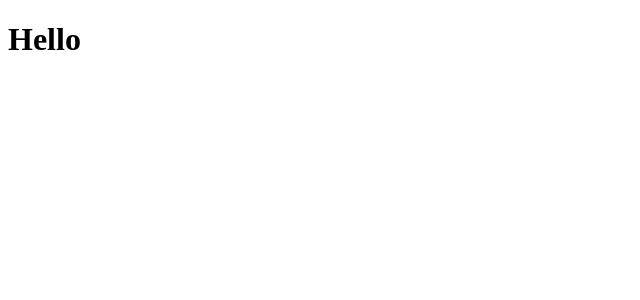
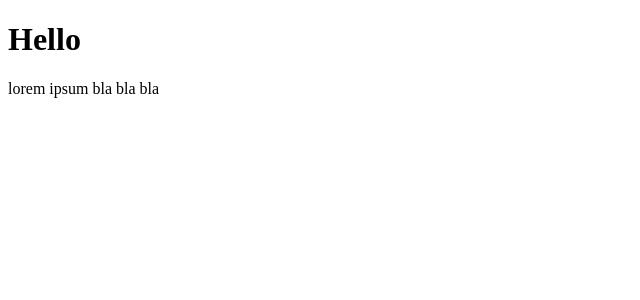
Before and after one commit to nagneo/react-hooks, a React (Create React App) app: page / in a window 1280 px wide. Shown: the top 300 px of the page, without its empty margins (0-640 px from the left). Built offline with nearby package versions, Linux system fonts and the light colour scheme.

Commit message:
[TIL] useFadeIn

```diff
--- a/src/App.js
+++ b/src/App.js
@@ -1,13 +1,12 @@
-import { useBeforeLeave } from "./useBeforeLeave";
+import { useFadeIn } from "./useFadeIn";
 
 const App = () => {
-  const begForLife = () => {
-    console.log("Pls don't leave");
-  }
-  useBeforeLeave(begForLife);
+  const fadeInH1 = useFadeIn(1, 2);
+  const fadeInP = useFadeIn(5, 3);
   return (
     <div className="App">
-      <h1>Hello</h1>
+      <h1 {...fadeInH1}>Hello</h1>
+      <p {...fadeInP}>lorem ipsum bla bla bla</p>
     </div>
   );
 };
--- /dev/null
+++ b/src/useFadeIn.js
@@ -0,0 +1,16 @@
+import { useEffect, useRef } from "react";
+
+export const useFadeIn = (duration = 1, delay = 0) => {
+  if (typeof duration !== "number" || typeof delay !== "number") {
+    return;
+  }
+  const element = useRef();
+  useEffect(() => {
+    if (element.current) {
+      const { current } = element;
+      current.style.transition = `opacity ${duration}s ease-in-out ${delay}s`;
+      current.style.opacity = 1;
+    }
+  });
+  return {ref: element, style: {opacity: 0}};
+};
```
Also changed, not shown: 1 other file (tests, documents, lock files or other folders).
